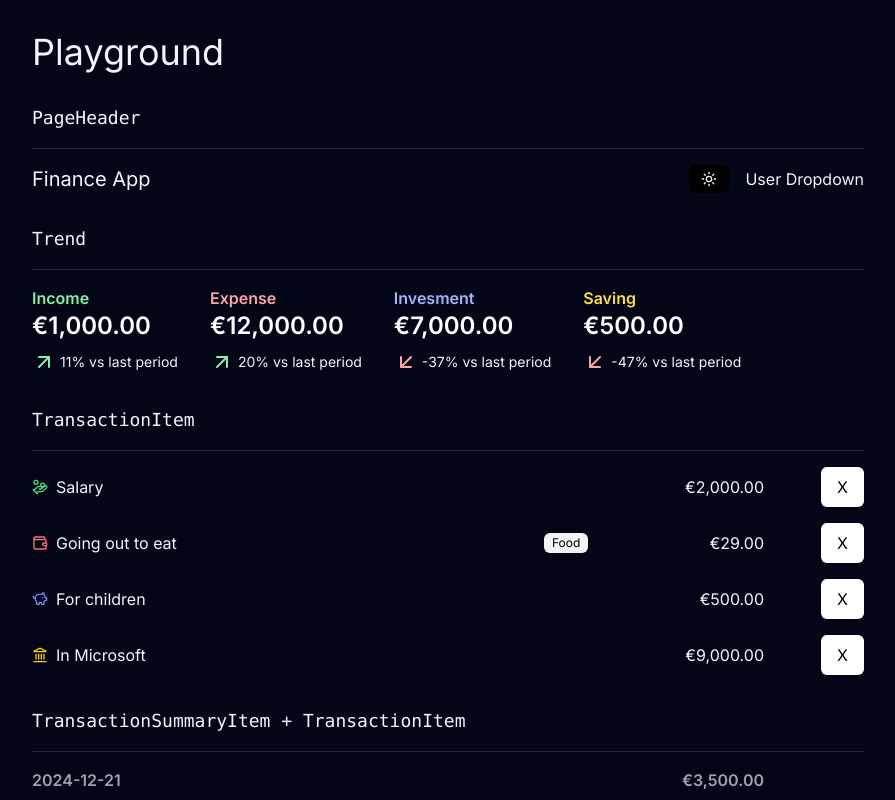
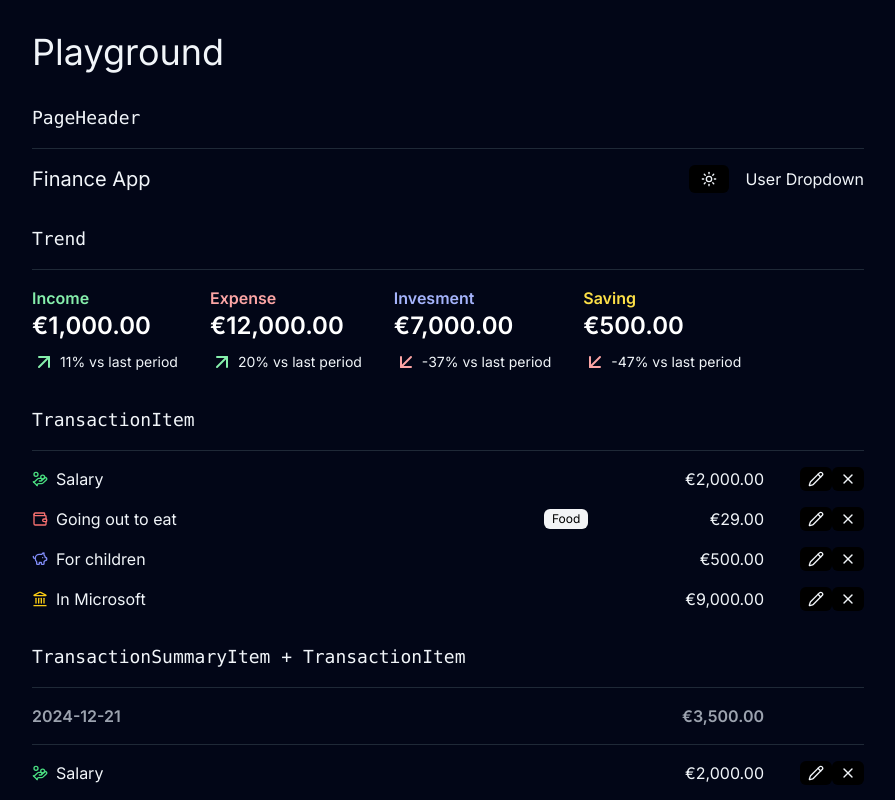
Before and after one commit to xt-levelup/NextJs-Finance-app, a Next.js app: page /playground in a window 1280 px wide. Shown: the top 800 px of the page, without its empty margins (192-1087 px from the left). Built offline with nearby package versions, Linux system fonts and the light colour scheme; no server answers.

Commit message:
Updated at 202412251310

```diff
--- a/app/dashboard/components/transaction-form.js
+++ b/app/dashboard/components/transaction-form.js
@@ -10,10 +10,10 @@ import { zodResolver } from "@hookform/resolvers/zod";
 import { transactionSchema } from "@/lib/validation";
 import { useState } from "react";
 import { useRouter } from "next/navigation";
-import { createTransaction } from "@/lib/actions";
+import { createTransaction, updateTransaction } from "@/lib/actions";
 import FormError from "@/components/form-error";
 
-export default function TransactionForm() {
+export default function TransactionForm({ initialData }) {
   const {
     register,
     handleSubmit,
@@ -23,19 +23,28 @@ export default function TransactionForm() {
   } = useForm({
     mode: "onTouched",
     resolver: zodResolver(transactionSchema),
+    defaultValues: initialData ?? {
+      created_at: new Date().toISOString().split("T")[0],
+    },
   });
 
   const router = useRouter();
   const [isSaving, setSaving] = useState(false);
   const [lastError, setLastError] = useState();
   const type = watch("type");
+  const editing = Boolean(initialData);
 
   const onSubmit = async (data) => {
     setSaving(true);
     setLastError();
 
     try {
-      await createTransaction(data);
+      if (editing) {
+        await updateTransaction(initialData.id, data);
+      } else {
+        await createTransaction(data);
+      }
+
       router.push("/dashboard");
     } catch (error) {
       setLastError(error);
@@ -76,7 +85,7 @@ export default function TransactionForm() {
         </div>
         <div>
           <Label className="mb-1">Date</Label>
-          <Input {...register("created_at")} />
+          <Input {...register("created_at")} disabled={editing} />
           <FormError error={errors.created_at} />
         </div>
         <div>
--- a/app/dashboard/components/transaction-list.js
+++ b/app/dashboard/components/transaction-list.js
@@ -10,19 +10,21 @@ import { Loader } from "lucide-react";
 
 export default function TransactionList({ range, initialTransactions }) {
   const [transactions, setTransactions] = useState(initialTransactions);
-  const [offset, setOffset] = useState(initialTransactions.length + 1);
   const [buttonHidden, setButtonHidden] = useState(
     initialTransactions.length === 0
   );
   const [loading, setLoading] = useState(false);
   const grouped = groupAndSumTransactionsByDate(transactions);
-  const handleClick = async (e) => {
+  const handleClick = async () => {
     setLoading(true);
     let nextTransactions = null;
     try {
-      nextTransactions = await fetchTransactions(range, offset, 10);
+      nextTransactions = await fetchTransactions(
+        range,
+        transactions.length,
+        10
+      );
       setButtonHidden(nextTransactions.length === 0);
-      setOffset((prevValue) => prevValue + 10);
       setTransactions((prevTransactions) => [
         ...prevTransactions,
         ...nextTransactions,
@@ -30,6 +32,10 @@ export default function TransactionList({ range, initialTransactions }) {
     } finally {
       setLoading(false);
     }
+  };
+
+  const handleRemoved = (id) => () => {
+    setTransactions((prev) => [...prev].filter((t) => t.id !== id));
   };
 
   return (
@@ -43,7 +49,10 @@ export default function TransactionList({ range, initialTransactions }) {
               {transactions.map((transaction) => {
                 return (
                   <div key={transaction.id}>
-                    <TransactionItem {...transaction} />
+                    <TransactionItem
+                      {...transaction}
+                      onRemoved={handleRemoved(transaction.id)}
+                    />
                   </div>
                 );
               })}
--- /dev/null
+++ b/app/dashboard/transaction/[id]/edit/loading.js
@@ -0,0 +1,17 @@
+import Skeleton from "@/components/skeleton";
+export default function Loading() {
+  return (
+    <>
+      <h1 className="text-4xl font-semibold mb-8">Edit Transaction</h1>
+      <div className="grid grid-cols-1 md:grid-cols-2 gap-4">
+        <Skeleton className="h-12" />
+        <Skeleton className="h-12" />
+        <Skeleton className="h-12" />
+        <Skeleton className="h-12" />
+        <Skeleton className="h-12" />
+        <Skeleton className="h-12" />
+        <Skeleton className="h-12 md:col-span-2" />
+      </div>
+    </>
+  );
+}
--- /dev/null
+++ b/app/dashboard/transaction/[id]/edit/not-found.js
@@ -0,0 +1,10 @@
+export default function NotFound() {
+  return (
+    <>
+      <h1 className="text-4xl font-semibold mb-8">Transaction Not Found</h1>
+      <p className="text-gray-400 dark:text-gray-500">
+        The transaction could not be found or could not be fetched
+      </p>
+    </>
+  );
+}
--- /dev/null
+++ b/app/dashboard/transaction/[id]/edit/page.js
@@ -0,0 +1,26 @@
+import TransactionForm from "@/app/dashboard/components/transaction-form";
+import { createClient } from "@/lib/supabase/server";
+import { notFound } from "next/navigation";
+
+export const metadata = {
+  title: "Edit Transaction",
+};
+
+export default async function Page({ params }) {
+  const { id } = await params;
+  const supabase = await createClient();
+  const { data: transaction, error } = await supabase
+    .from("transactions")
+    .select("*")
+    .eq("id", id)
+    .single();
+
+  if (error) notFound();
+
+  return (
+    <>
+      <h1 className="text-4xl font-semibold mb-8">Edit Transaction</h1>
+      <TransactionForm initialData={transaction} />
+    </>
+  );
+}
--- a/components/input.js
+++ b/components/input.js
@@ -2,9 +2,9 @@ import { forwardRef } from "react";
 export default forwardRef(function Input(props, ref) {
   const styles = {
     checkbox:
-      "rounded border-gray-300 text-gray-700 bg-white dark:bg-gray-950 dark:text-gray-500 shadow-sm",
+      "rounded border-gray-300 text-gray-700 bg-white dark:bg-gray-950 dark:text-gray-500 shadow-sm disabled:opacity-75",
     default:
-      "w-full rounded-md shadow-sm border-gray-300 bg-white dark:border-gray-700 dark:bg-gray-950",
+      "w-full rounded-md shadow-sm border-gray-300 bg-white dark:border-gray-700 dark:bg-gray-950 disabled:opacity-75",
   };
 
   return (
--- a/components/transaction-item-remove-button.js
+++ b/components/transaction-item-remove-button.js
@@ -1,14 +1,33 @@
 import { deleteTransaction } from "@/lib/actions";
+import { X, Loader } from "lucide-react";
+import { useState } from "react";
+import Button from "./button";
 
-import Button from "./button";
-export default function TransactionItemRemoveButton({ id }) {
+export default function TransactionItemRemoveButton({ id, onRemoved }) {
+  const [loading, setLoading] = useState();
+  const [confirmed, setConfirmed] = useState();
+  const handleClick = async () => {
+    if (!confirmed) {
+      setConfirmed(true);
+      return;
+    }
+    try {
+      setLoading(true);
+      await deleteTransaction(id);
+      onRemoved();
+    } finally {
+      setLoading(false);
+    }
+  };
   return (
     <Button
-      onClick={async () => {
-        await deleteTransaction(id);
-      }}
+      size="xs"
+      variant={!confirmed ? "ghost" : "danger"}
+      onClick={handleClick}
+      aria-disabled={loading}
     >
-      X
+      {!loading && <X className="w-4 h-4" />}
+      {loading && <Loader className="w-4 h-4 animate-spin" />}
     </Button>
   );
 }
--- a/components/transaction-item.js
+++ b/components/transaction-item.js
@@ -1,6 +1,8 @@
 import { useFormatCurrency } from "@/hooks/use-format-currency";
-import { HandCoins, Wallet, Landmark, PiggyBank } from "lucide-react";
+import { HandCoins, Wallet, Landmark, PiggyBank, Pencil } from "lucide-react";
 import TransactionItemRemoveButton from "./transaction-item-remove-button";
+import Link from "next/link";
+import { sizes, variants } from "@/lib/variants";
 
 export default function TransactionItem({
   id,
@@ -8,6 +10,7 @@ export default function TransactionItem({
   category,
   description,
   amount,
+  onRemoved,
 }) {
   const typesMap = {
     Income: {
@@ -45,7 +48,13 @@ export default function TransactionItem({
       </div>
       <div className="min-w-[70px] text-right">{formattedAmount}</div>
       <div className="min-w-[100px] flex justify-end">
-        <TransactionItemRemoveButton id={id} />
+        <Link
+          href={`/dashboard/transaction/${id}/edit`}
+          className={`${variants["ghost"]} ${sizes["xs"]}`}
+        >
+          <Pencil className="w-4 h-4" />
+        </Link>
+        <TransactionItemRemoveButton id={id} onRemoved={onRemoved} />
       </div>
     </div>
   );
--- a/lib/actions.js
+++ b/lib/actions.js
@@ -21,6 +21,25 @@ export async function createTransaction(formData) {
   revalidatePath("/dashboard");
 }
 
+export async function updateTransaction(id, formData) {
+  const validated = transactionSchema.safeParse(formData);
+  const client = await createClient();
+
+  if (!validated.success) {
+    throw new Error("Invalid data");
+  }
+  const { error } = await client
+    .from("transactions")
+    .update(formData)
+    .eq("id", id);
+
+  if (error) {
+    throw new Error("Failed creating the transaction");
+  }
+
+  revalidatePath("/dashboard");
+}
+
 export async function fetchTransactions(range, offset = 0, limit = 10) {
   const supabase = await createClient();
   let { data, error } = await supabase.rpc("fetch_transactions", {
--- a/lib/variants.js
+++ b/lib/variants.js
@@ -5,6 +5,8 @@ export const variants = {
     "border border-gray-300 dark:border-gray-500 rounded-md hover:bg-gray-300 dark:hover:bg-gray-500 disabled:opacity-25",
   ghost:
     "rounded-md bg-white dark:bg-black hover:bg-gray-200 dark:hover:bg-gray-500 disabled:opacity-25",
+  danger:
+    "bg-red-500 text-white dark:bg-red-500 rounded-md hover:bg-red-700 dark:hover:bg-red-700 disabled:opacity-75",
 };
 export const sizes = {
   xs: "text-xs px-2 py-1",
```
